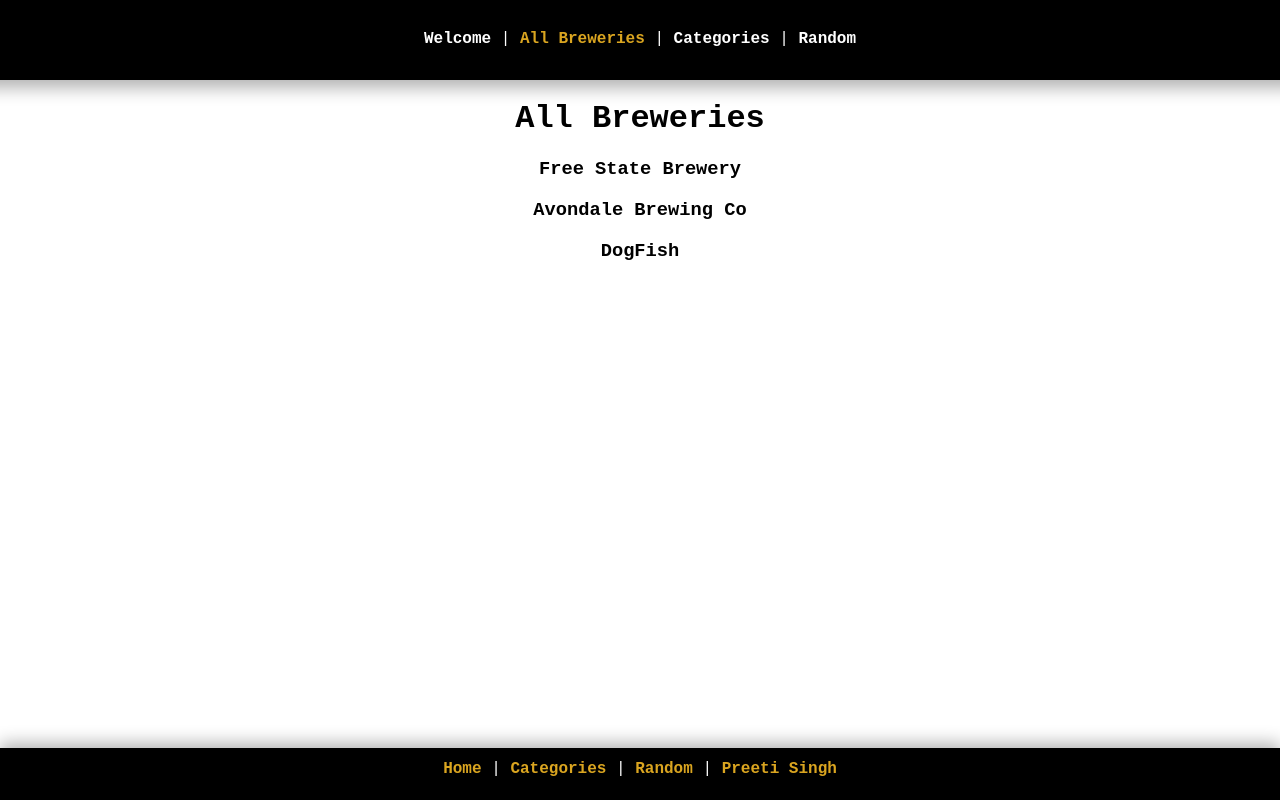
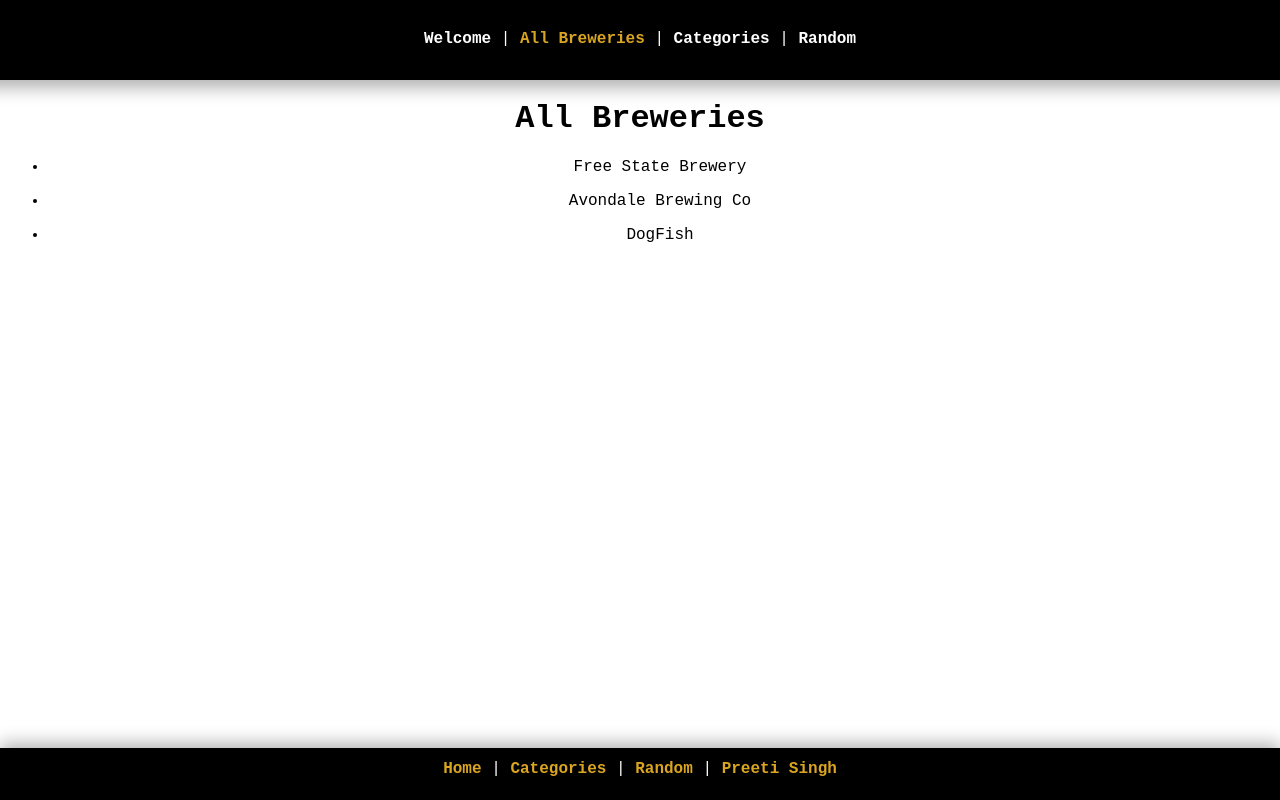
Before and after one commit to singhp1992/brewery, a Vue app: page /#/home in a window 1280 px wide. Built offline with nearby package versions, Linux system fonts and the light colour scheme.

Commit message:
restructuring todos template

```diff
--- a/src/components/Todos.vue
+++ b/src/components/Todos.vue
@@ -1,8 +1,10 @@
 <template>
     <div>
-        <div v-bind:key="todo.id" v-for="todo in todos">
-            <h3>{{ todo.title }}</h3>
-        </div>
+        <ul>
+            <li v-bind:key="todo.id" v-for="todo in todos">
+                <p>{{ todo.title }}</p>
+            </li>
+        </ul>
     </div>
 </template>
 
```
